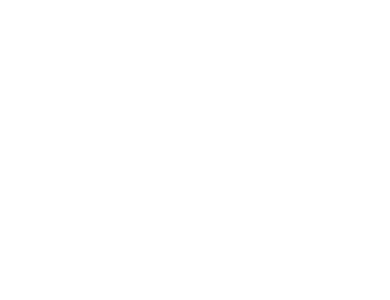
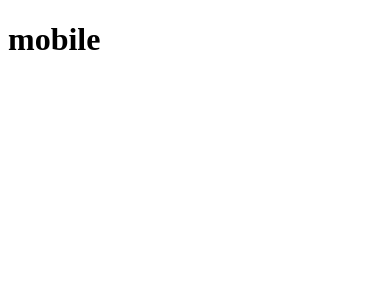
Before and after one commit to Codecon-team/Frontend-GenIA, a Vue app: page / in a window 390 px wide. Shown: the top 300 px of the page. Built offline with nearby package versions, Linux system fonts and the light colour scheme.

Commit message:
chore: Criação do composable e adaptação dos arquivos

```diff
--- /dev/null
+++ b/src/composables/layout.js
@@ -0,0 +1,25 @@
+import { defineAsyncComponent, onMounted, onUnmounted, shallowRef } from 'vue'
+
+export function useLayout() {
+  const layout = shallowRef()
+
+  const updateLayout = () => {
+    const width = window.innerWidth
+    if (width < 768) {
+      layout.value = defineAsyncComponent(() => import('@/layouts/Mobile.vue'))
+    } else {
+      layout.value = defineAsyncComponent(() => import('@/layouts/Desktop.vue'))
+    }
+  }
+
+  onMounted(() => {
+    updateLayout()
+    window.addEventListener('resize', updateLayout)
+  })
+
+  onUnmounted(() => {
+    window.removeEventListener('resize', updateLayout)
+  })
+
+  return { layout }
+}
--- /dev/null
+++ b/src/layouts/Desktop.vue
@@ -0,0 +1,9 @@
+<script setup>
+import { RouterView } from 'vue-router'
+</script>
+<template>
+
+  <RouterView />
+</template>
+
+<style scoped></style>
--- /dev/null
+++ b/src/layouts/FullLayout.vue
@@ -0,0 +1,10 @@
+<script setup>
+import { useLayout } from '@/composables/layout'
+
+const { layout } = useLayout()
+</script>
+<template>
+  <component :is="layout" />
+</template>
+
+<style scoped></style>
--- /dev/null
+++ b/src/layouts/Mobile.vue
@@ -0,0 +1,9 @@
+<script setup>
+import { RouterView } from 'vue-router'
+</script>
+<template>
+  <h1>mobile</h1>
+  <RouterView />
+</template>
+
+<style scoped></style>
--- a/src/router/index.js
+++ b/src/router/index.js
@@ -6,8 +6,15 @@
   routes: [
     {
       path: '/',
-      name: 'home',
-      component: HomeView,
+      name: '',
+      component: () => import('@/layouts/FullLayout.vue'),
+      children: [
+        {
+          path: '/',
+          name: 'home',
+          component: () => import('@/views/HomeView.vue'),
+        },
+      ],
     },
   ],
 })
```
